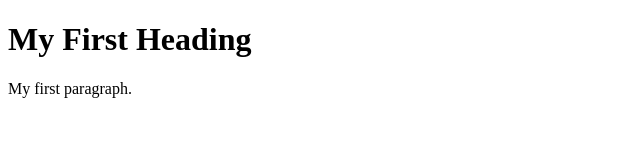
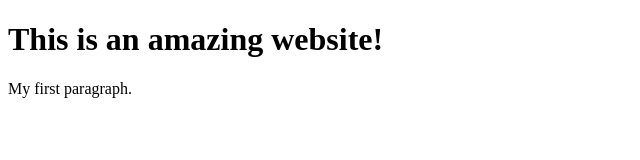
Before and after one commit to AnastasiosAidon/my-1st-website, a plain HTML site: page index.html in a window 1280 px wide. Shown: the whole page, without its empty margins (0-640 px from the left). Drawn offline with Linux system fonts and the light colour scheme.

Commit message:
Update index.html
Amazing web

```diff
--- a/index.html
+++ b/index.html
@@ -2,7 +2,7 @@
 <html>
   <body>
 
-    <h1>My First Heading</h1>
+    <h1>This is an amazing website!</h1>
 
     </p>My first paragraph.</p>
 
```
